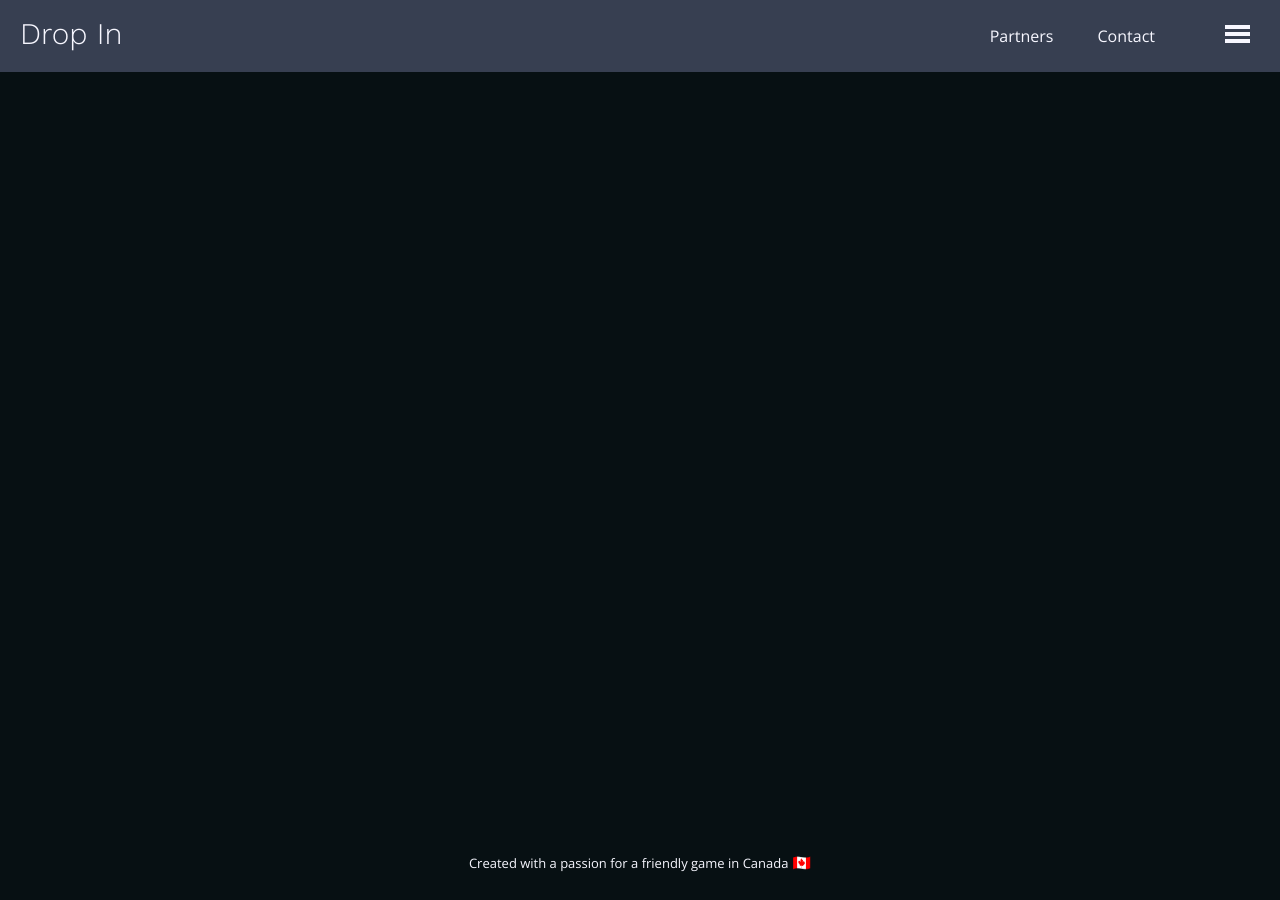
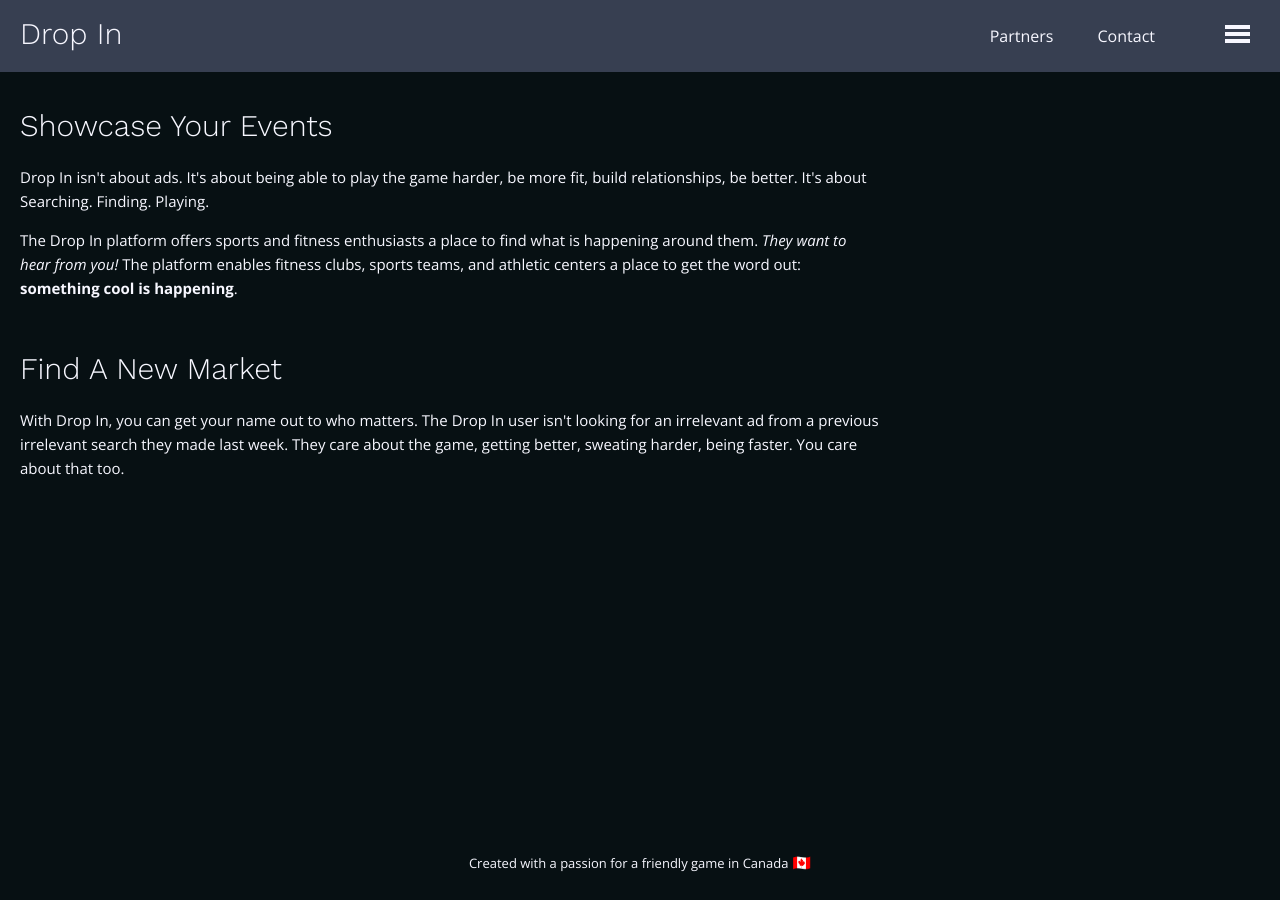
Before and after one commit to fidogroupe/drop-in-marketing-site, a Jekyll site: the page built from partners.html, in a window 1280 px wide. Built offline with Jekyll 4.4.1, drawn with Linux system fonts in a browser that asks for light colours.

Commit message:
Adds initial Partners copy

```diff
--- a/partners.html
+++ b/partners.html
@@ -2,3 +2,20 @@
 layout: default
 class: partners-page
 ---
+
+<section data-wrap="container">
+  <h1>Showcase Your Events</h1>
+  <p>
+    Drop In isn't about ads. It's about being able to play the game harder, be more fit, build relationships, be better. It's about Searching. Finding. Playing.
+  </p>
+  <p>
+    The Drop In platform offers sports and fitness enthusiasts a place to find what is happening around them. <em>They want to hear from you!</em> The platform enables fitness clubs, sports teams, and athletic centers a place to get the word out: <strong>something cool is happening</strong>.
+  </p>
+</section>
+
+<section data-wrap="container">
+  <h1>Find A New Market</h1>
+  <p>
+    With Drop In, you can get your name out to who matters. The Drop In user isn't looking for an irrelevant ad from a previous irrelevant search they made last week. They care about the game, getting better, sweating harder, being faster. You care about that too.
+  </p>
+</section>
```
